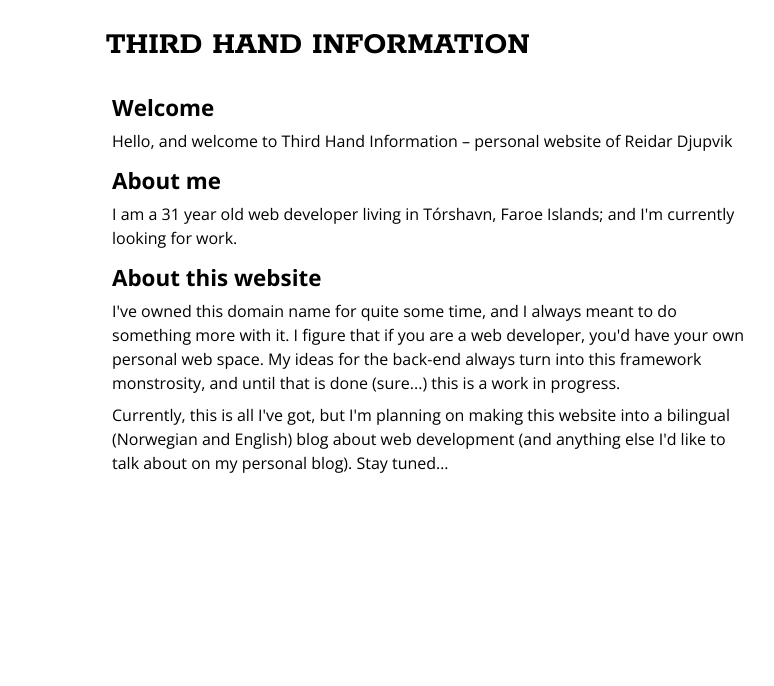
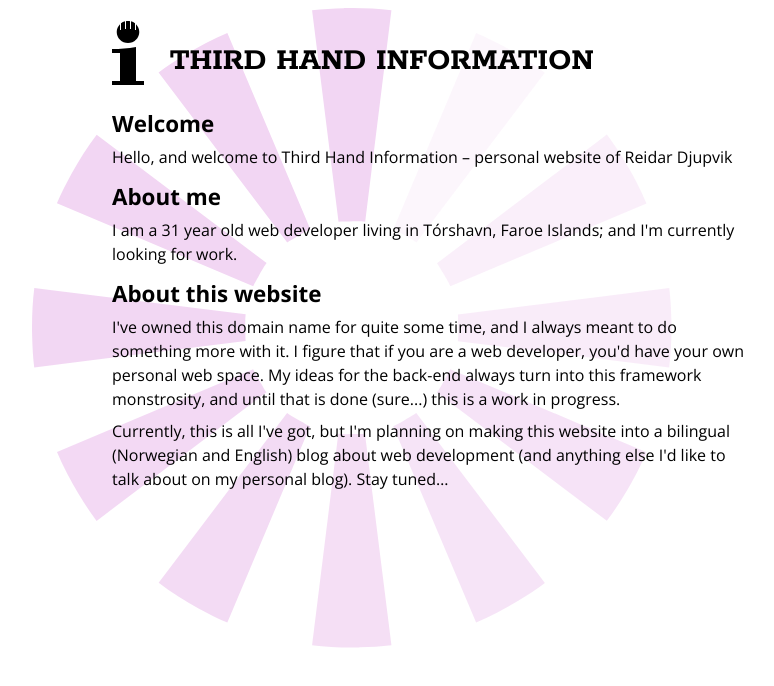
Before and after one commit to djupvikdigital/thirdhand.github.com, a website: page index.html in a window 1280 px wide. Shown: the whole page, without its empty margins (208-982 px from the left). Drawn offline with nearby package versions, Linux system fonts and the light colour scheme.

Commit message:
Changed paths to SVGs.

```diff
--- a/index.css
+++ b/index.css
@@ -22,7 +22,7 @@ p {
 }
 
 .wrapper {
-	background: url(loader-plain.svg) no-repeat;
+	background: url(/dist/svg/loader-plain.svg) no-repeat;
 	background-position: left 5%;
 	background-size: 80% auto;
 	min-height: 100%;
--- a/index.html
+++ b/index.html
@@ -11,7 +11,7 @@
 	</head>
 	<body>
 		<div class="wrapper">
-			<h1><img class="logo" src="logo.svg" alt=""> Third Hand Information</h1>
+			<h1><img class="logo" src="/dist/svg/logo.svg" alt=""> Third Hand Information</h1>
 			<h2>Welcome</h2>
 			<p>Hello, and welcome to Third Hand Information – personal website
 			of Reidar Djupvik</p>
```
